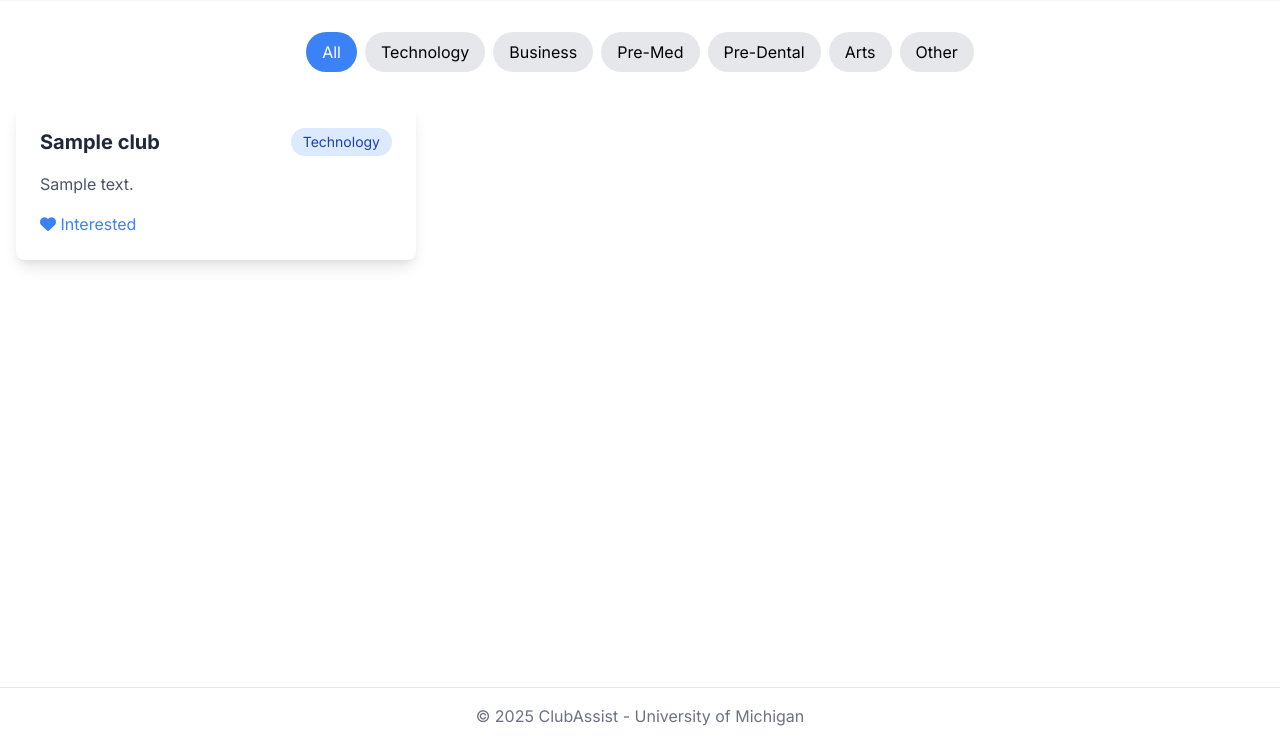
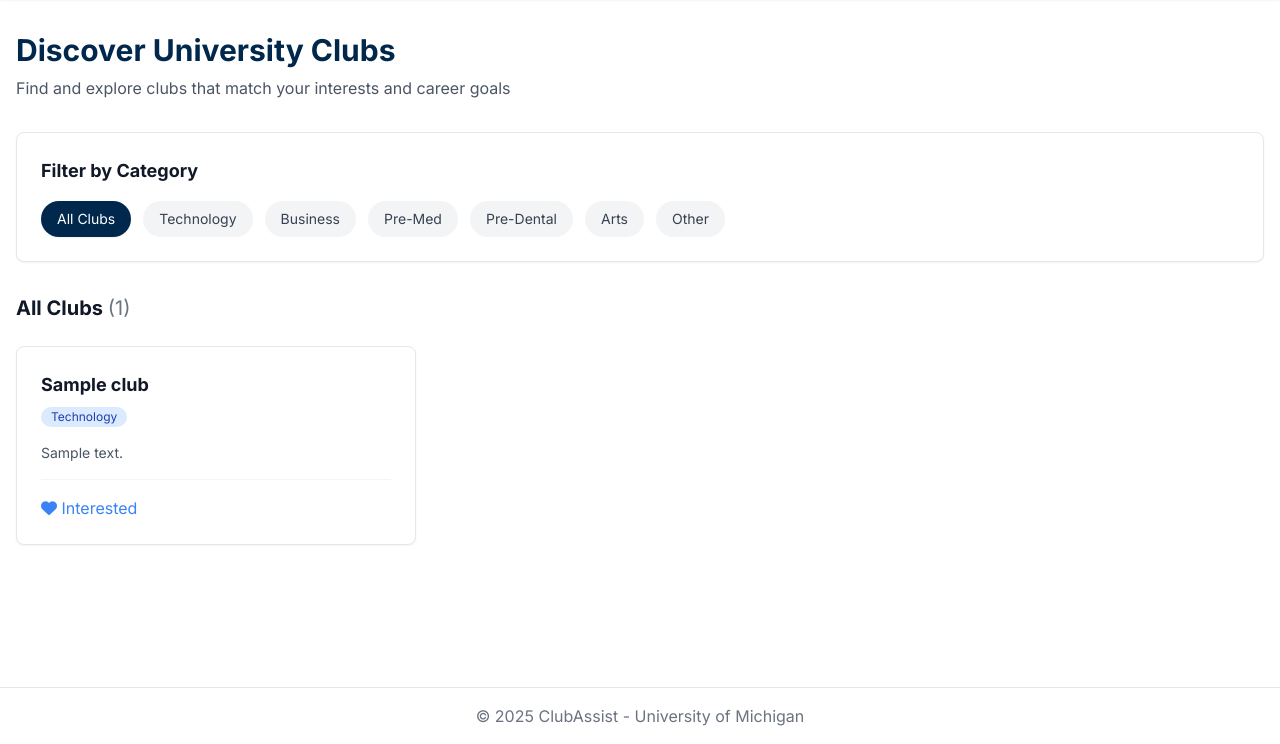
Before and after one commit to LBJANU/ClubAssist, a Django app: page /clubs/ in a window 1280 px wide. Shown: the part 56-800 px from the top of the page. Run offline with Django 5.2, Linux system fonts and the light colour scheme; a user stored in the database is signed in; tables that the repository leaves empty hold one stand-in row (values such as "Sample post"); some libraries are stand-ins or nearby versions.

Commit message:
template updated on the choose to be less botty

```diff
--- a/templates/clubs/club_list.html
+++ b/templates/clubs/club_list.html
@@ -2,42 +2,94 @@
 {% load static %}
 {% load club_extras %}
 
+{% block title %}Club Directory - ClubAssist{% endblock %}
+
 {% block content %}
 <div class="container mx-auto px-4 py-8">
+    <!-- Header Section -->
+    <div class="mb-8">
+        <h1 class="text-3xl font-bold text-michigan-blue mb-2">Discover University Clubs</h1>
+        <p class="text-gray-600">Find and explore clubs that match your interests and career goals</p>
+    </div>
+
     <!-- Category Filter -->
-    <div class="mb-8">
-        <div class="flex flex-wrap gap-2 justify-center">
+    <div class="bg-white rounded-lg shadow-sm border border-gray-200 p-6 mb-8">
+        <h2 class="text-lg font-semibold text-gray-900 mb-4">Filter by Category</h2>
+        <div class="flex flex-wrap gap-3">
             <a href="{% url 'clubs:club_list' %}"
-               class="px-4 py-2 rounded-full {% if not selected_category %}bg-blue-500 text-white{% else %}bg-gray-200 hover:bg-gray-300{% endif %} transition-colors">
-                All
+               class="px-4 py-2 rounded-full text-sm font-medium transition-colors {% if not selected_category %}bg-michigan-blue text-white shadow-sm{% else %}bg-gray-100 text-gray-700 hover:bg-gray-200{% endif %}">
+                All Clubs
             </a>
             {% for category_value, category_name in club_categories %}
             <a href="{% url 'clubs:club_list' %}?category={{ category_value }}"
-               class="px-4 py-2 rounded-full {% if selected_category == category_value %}bg-blue-500 text-white{% else %}bg-gray-200 hover:bg-gray-300{% endif %} transition-colors">
+               class="px-4 py-2 rounded-full text-sm font-medium transition-colors {% if selected_category == category_value %}bg-michigan-blue text-white shadow-sm{% else %}bg-gray-100 text-gray-700 hover:bg-gray-200{% endif %}">
                 {{ category_name }}
             </a>
             {% endfor %}
         </div>
     </div>
 
+    <!-- Results Summary -->
+    <div class="mb-6">
+        <div class="flex items-center justify-between">
+            <h2 class="text-xl font-semibold text-gray-900">
+                {% if selected_category %}
+                    {{ selected_category|title }} Clubs
+                {% else %}
+                    All Clubs
+                {% endif %}
+                <span class="text-gray-500 font-normal">({{ clubs.count }})</span>
+            </h2>
+        </div>
+    </div>
+
     <!-- Clubs Grid -->
+    {% if clubs %}
         <div class="grid grid-cols-1 md:grid-cols-2 lg:grid-cols-3 gap-6">
             {% for club in clubs %}
-        <div class="club-card bg-white rounded-lg shadow-lg overflow-hidden transition-transform hover:scale-105">
+            <div class="bg-white rounded-lg shadow-sm border border-gray-200 hover:shadow-md transition-all duration-200 overflow-hidden">
                 <div class="p-6">
-                <div class="flex justify-between items-start mb-4">
-                    <h3 class="text-xl font-semibold text-gray-800">{{ club.name }}</h3>
-                    <span class="px-3 py-1 text-sm rounded-full bg-blue-100 text-blue-800">
+                    <!-- Club Header -->
+                    <div class="flex items-start justify-between mb-4">
+                        <div class="flex-1">
+                            <h3 class="text-lg font-semibold text-gray-900 mb-1">{{ club.name }}</h3>
+                            <span class="inline-flex items-center px-2.5 py-0.5 rounded-full text-xs font-medium bg-blue-100 text-blue-800">
                                 {{ club.get_category_display }}
                             </span>
                         </div>
-                <p class="text-gray-600 mb-4">{{ club.description|truncatewords:30 }}</p>
-                <div class="flex justify-between items-center">
+                    </div>
+
+                    <!-- Club Description -->
+                    <p class="text-gray-600 text-sm mb-4 line-clamp-3">{{ club.description|truncatewords:25 }}</p>
+
+                    <!-- Action Button -->
+                    <div class="flex items-center justify-between pt-4 border-t border-gray-100">
                         {% include 'clubs/club_interest_button.html' with club=club club_interested=user_interests|get_item:club.id %}
                     </div>
                 </div>
             </div>
             {% endfor %}
         </div>
+    {% else %}
+        <!-- Empty State -->
+        <div class="bg-white rounded-lg shadow-sm border border-gray-200 p-12 text-center">
+            <div class="text-gray-400 mb-4">
+                <i class="fas fa-search text-4xl"></i>
+            </div>
+            <h3 class="text-lg font-semibold text-gray-900 mb-2">No clubs found</h3>
+            <p class="text-gray-600 mb-4">
+                {% if selected_category %}
+                    No {{ selected_category|lower }} clubs are available at the moment.
+                {% else %}
+                    No clubs are available at the moment.
+                {% endif %}
+            </p>
+            {% if selected_category %}
+                <a href="{% url 'clubs:club_list' %}" class="text-michigan-blue hover:text-michigan-blue/80 font-medium">
+                    View all clubs
+                </a>
+            {% endif %}
+        </div>
+    {% endif %}
 </div>
 {% endblock %}
```
Lines whose indentation alone changed are shown as unchanged.
